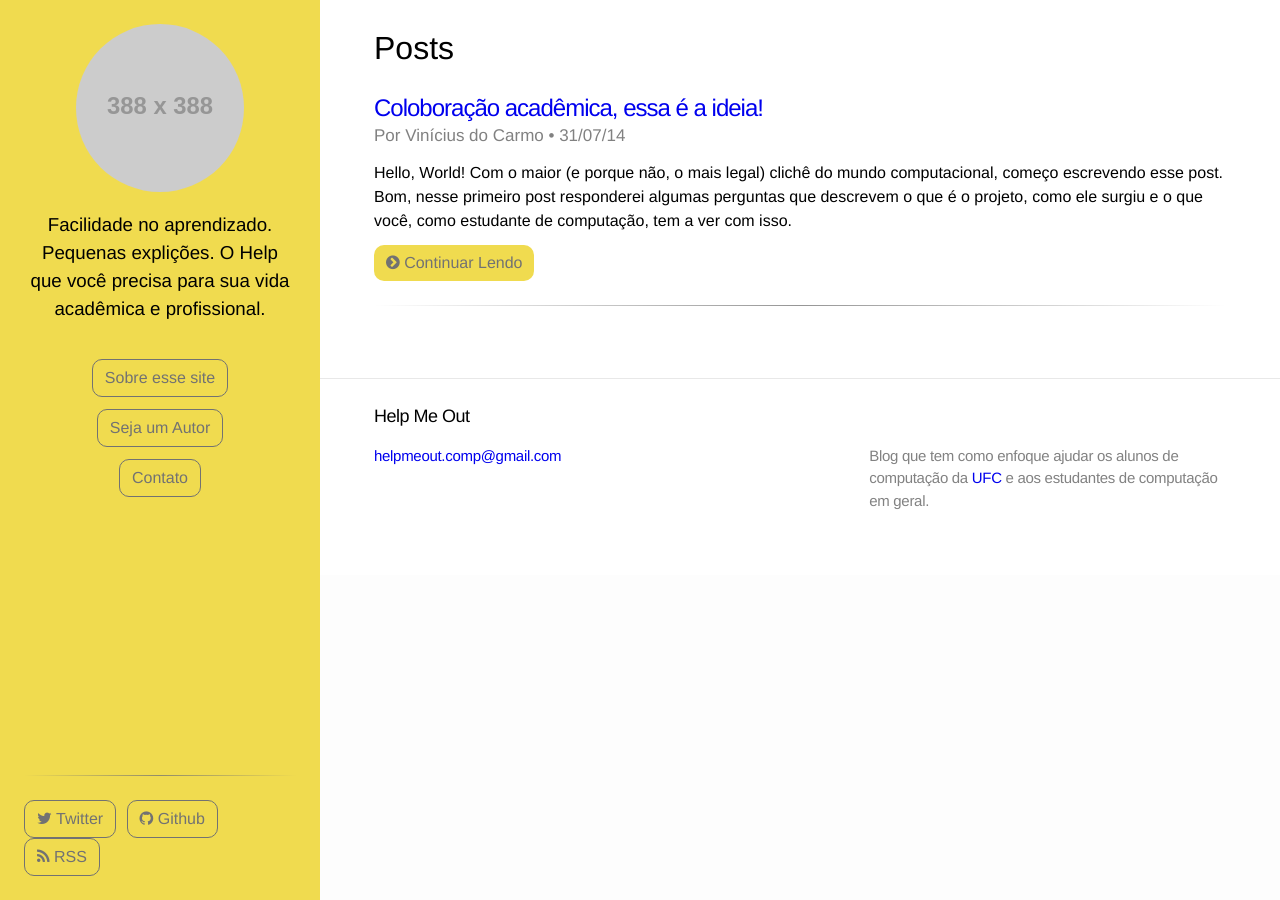
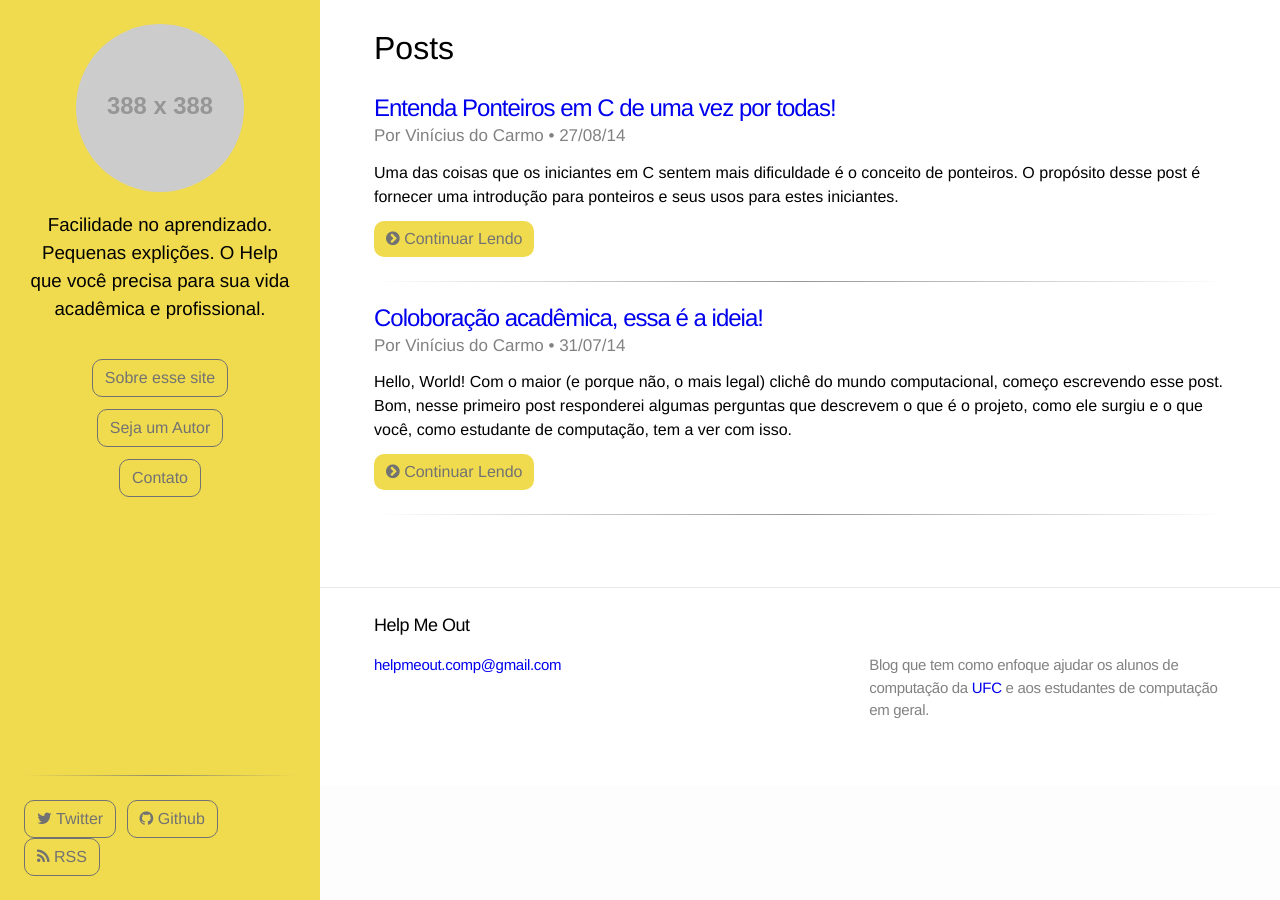
Before and after one commit to vinimdocarmo/help-me-out, a Jekyll site: the page built from index.html, in a window 1280 px wide. Built offline with Jekyll 4.4.1, drawn with Linux system fonts in a browser that asks for light colours; nearby versions of some CDN libraries.

Commit message:
Move postagem sobre ponteiros em C de _drafts/ para _posts/

```diff
--- a/_drafts/2014-08-22-aprenda-ponteiros-em-c-de-uma-vez-por-todas.markdown
+++ b/_posts/2014-08-27-aprenda-ponteiros-em-c-de-uma-vez-por-todas.markdown
@@ -1,7 +1,7 @@
 ---
 layout: post
 title:  "Entenda Ponteiros em C de uma vez por todas!"
-date:   2014-08-22 18:30:00
+date:   2014-08-27 12:21:00
 author: "Vinícius do Carmo"
 author_contact: "http://vinimdocarmo.github.io"
 tags: C, ponteiros, programação, CK0110
```
